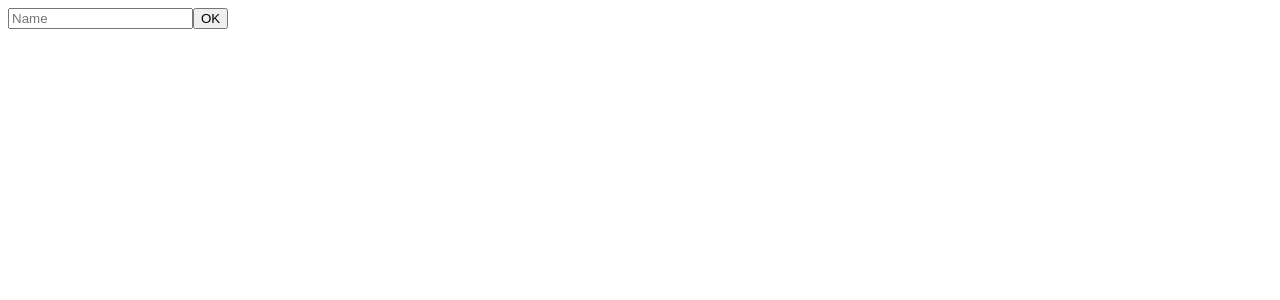
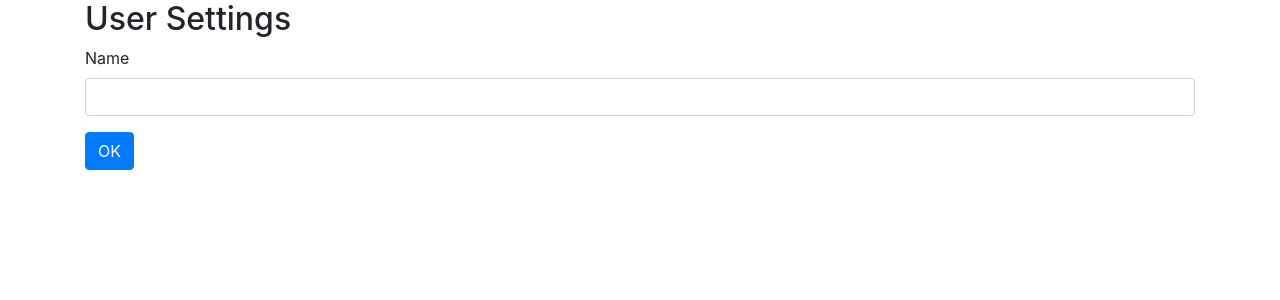
Before and after one commit to SteveMustanski/ps-demo, an Angular app: page / in a window 1280 px wide. Shown: the top 300 px of the page. Built offline with nearby package versions, Linux system fonts and the light colour scheme.

Commit message:
added bootstrap and form stylings plus more form components

```diff
--- a/angular.json
+++ b/angular.json
@@ -28,6 +28,7 @@
               "src/assets"
             ],
             "styles": [
+              "node_modules/bootstrap/dist/css/bootstrap.min.css",
               "src/styles.css"
             ],
             "scripts": []
--- a/package.json
+++ b/package.json
@@ -19,6 +19,7 @@
     "@angular/platform-browser": "~11.1.2",
     "@angular/platform-browser-dynamic": "~11.1.2",
     "@angular/router": "~11.1.2",
+    "bootstrap": "^4.6.0",
     "rxjs": "~6.6.0",
     "tslib": "^2.0.0",
     "zone.js": "~0.11.3"
--- a/src/app/user-settings-form/user-settings-form.component.html
+++ b/src/app/user-settings-form/user-settings-form.component.html
@@ -1,4 +1,10 @@
-<form action="">
-  <input type="text" placeholder="Name" />
-  <button>OK</button>
-</form>
+<div class="container">
+  <h2>User Settings</h2>
+  <form action="">
+    <div class="form-group">
+      <label for="name">Name</label>
+      <input id="name" name='name' class='form-control' />
+    </div>
+    <button class='btn btn-primary'>OK</button>
+  </form>
+</div>
```
Also changed, not shown: 1 other file (tests, documents, lock files or other folders).
